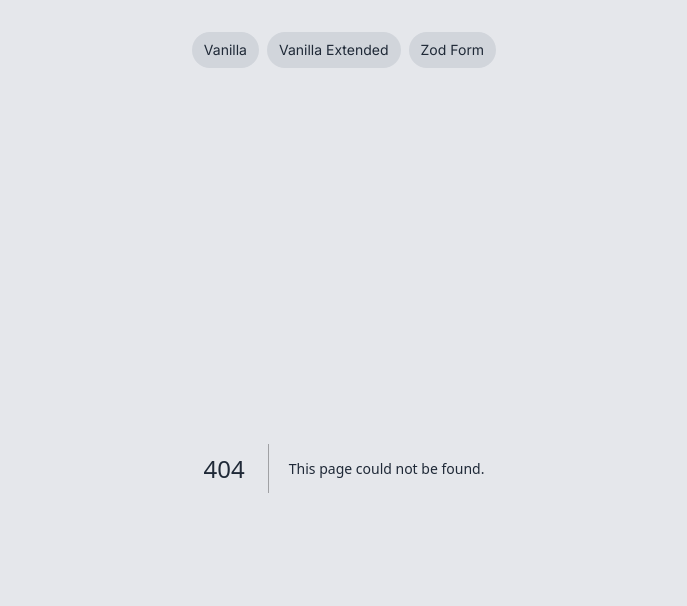
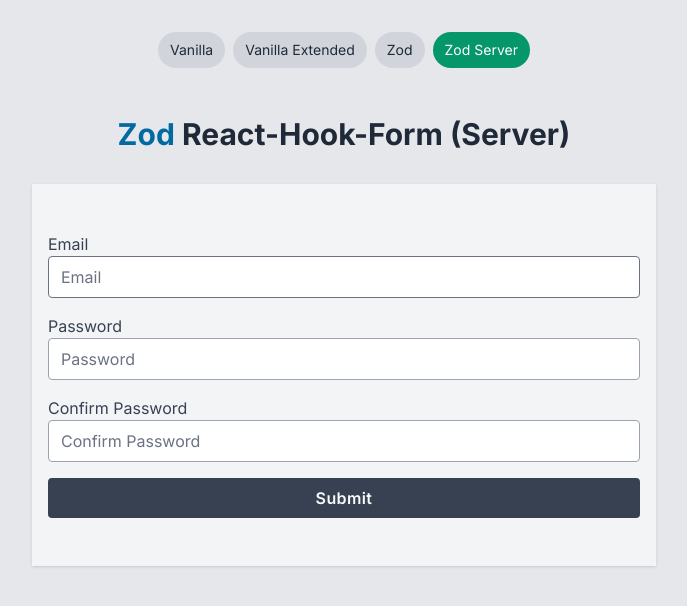
Before and after one commit to karanMathur89/react-hook-form-deep-dive, a Next.js app: page /zod-server-form in a window 1280 px wide. Before the commit this address had no page. Shown: the top 606 px of the page, without its empty margins (296-983 px from the left). Built offline with nearby package versions, Linux system fonts and the light colour scheme.

Commit message:
feat: added route to intercept form request

```diff
--- /dev/null
+++ b/src/app/api/signup/route.ts
@@ -0,0 +1,21 @@
+import { signUpSchema } from "@/lib/types"
+import { NextResponse } from "next/server"
+
+export async function POST(request: Request) {
+  const body: unknown = await request.json()
+
+  //* VALIDATION
+  const result = signUpSchema.safeParse(body)
+  let zodErrors = {}
+
+  if (!result.success) {
+    result.error.issues.forEach((issue) => {
+      zodErrors = { ...zodErrors, [issue.path[0]]: issue.message }
+    })
+  }
+  return NextResponse.json(
+    Object.keys(zodErrors).length > 0
+      ? { errors: zodErrors }
+      : { success: true },
+  )
+}
--- /dev/null
+++ b/src/app/zod-server-form/page.tsx
@@ -0,0 +1,5 @@
+import ZodServerForm from "@/components/ZodServerForm"
+
+export default function ZodServerFormPage() {
+  return <ZodServerForm />
+}
--- /dev/null
+++ b/src/components/ZodServerForm.tsx
@@ -0,0 +1,136 @@
+"use client"
+
+import { useForm } from "react-hook-form"
+import { zodResolver } from "@hookform/resolvers/zod"
+
+import Heading from "./layout/Heading"
+import ErrorMessage from "./ErrorMessage"
+import { TSignUpSchema, signUpSchema } from "@/lib/types"
+
+export default function ZodServerForm() {
+  //* USEFORM
+  const {
+    register,
+    handleSubmit,
+    formState: { errors, isSubmitting },
+    reset,
+    setError,
+  } = useForm<TSignUpSchema>({
+    resolver: zodResolver(signUpSchema),
+  })
+
+  //* HANDLER FUNCTIONS
+  async function onSubmit(data: TSignUpSchema) {
+    // console.log(data)
+    // await new Promise((resolve) => setTimeout(resolve, 2000))
+    const response = await fetch("/api/signup", {
+      method: "POST",
+      body: JSON.stringify({
+        email: data.email,
+        password: data.confirmPassword,
+        confirmPassword: data.confirmPassword,
+      }),
+      headers: {
+        "content-type": "application/json",
+      },
+    })
+    if (!response.ok) {
+      alert("Submitting form failed.")
+      return
+    }
+    const responseData = await response.json()
+    if (responseData.errors) {
+      const errors = responseData.errors
+      if (errors.email) {
+        setError("email", {
+          type: "server",
+          message: errors.email,
+        })
+      } else if (errors.password) {
+        setError("password", {
+          type: "server",
+          message: errors.password,
+        })
+      } else if (errors.confirmPassword) {
+        setError("confirmPassword", {
+          type: "server",
+          message: errors.confirmPassword,
+        })
+      } else {
+        alert("Something went wrong!")
+      }
+    }
+    // reset()
+  }
+
+  return (
+    <>
+      <Heading>
+        <span className="text-sky-700">Zod</span> React-Hook-Form (Server)
+      </Heading>
+      <form
+        onSubmit={handleSubmit(onSubmit)}
+        className="space-y-4 bg-gray-100 px-4 py-12 shadow"
+      >
+        {/* //---EMAIL--- */}
+        <div>
+          <label htmlFor="email" className="block text-gray-700">
+            Email
+          </label>
+          <input
+            type="email"
+            {...register("email")}
+            placeholder="Email"
+            id="email"
+            name="email"
+            className="w-full rounded"
+          />
+          {errors.email && (
+            <ErrorMessage>{`${errors.email.message}`}</ErrorMessage>
+          )}
+        </div>
+        {/* //---PASSWORD--- */}
+        <div>
+          <label htmlFor="password" className="block text-gray-700">
+            Password
+          </label>
+          <input
+            type="password"
+            {...register("password")}
+            placeholder="Password"
+            id="password"
+            name="password"
+            className="w-full rounded border-gray-400"
+          />
+          {errors.password && (
+            <ErrorMessage>{`${errors.password.message}`}</ErrorMessage>
+          )}
+        </div>
+        {/* //---CONFIRM PASSWORD--- */}
+        <div>
+          <label htmlFor="confirmPassword" className="block text-gray-700">
+            Confirm Password
+          </label>
+          <input
+            type="password"
+            {...register("confirmPassword")}
+            placeholder="Confirm Password"
+            id="confirmPassword"
+            name="confirmPassword"
+            className="w-full rounded border-gray-400"
+          />
+          {errors.confirmPassword && (
+            <ErrorMessage>{`${errors.confirmPassword.message}`}</ErrorMessage>
+          )}
+        </div>
+        <button
+          type="submit"
+          disabled={isSubmitting}
+          className="w-full rounded bg-gray-700 p-2 font-semibold tracking-wide text-gray-50 disabled:bg-gray-500"
+        >
+          Submit
+        </button>
+      </form>
+    </>
+  )
+}
--- a/src/components/layout/NavBar.tsx
+++ b/src/components/layout/NavBar.tsx
@@ -21,7 +21,11 @@
     },
     {
       href: "/zod-form",
-      text: "Zod Form",
+      text: "Zod",
+    },
+    {
+      href: "/zod-server-form",
+      text: "Zod Server",
     },
   ]
 
```
